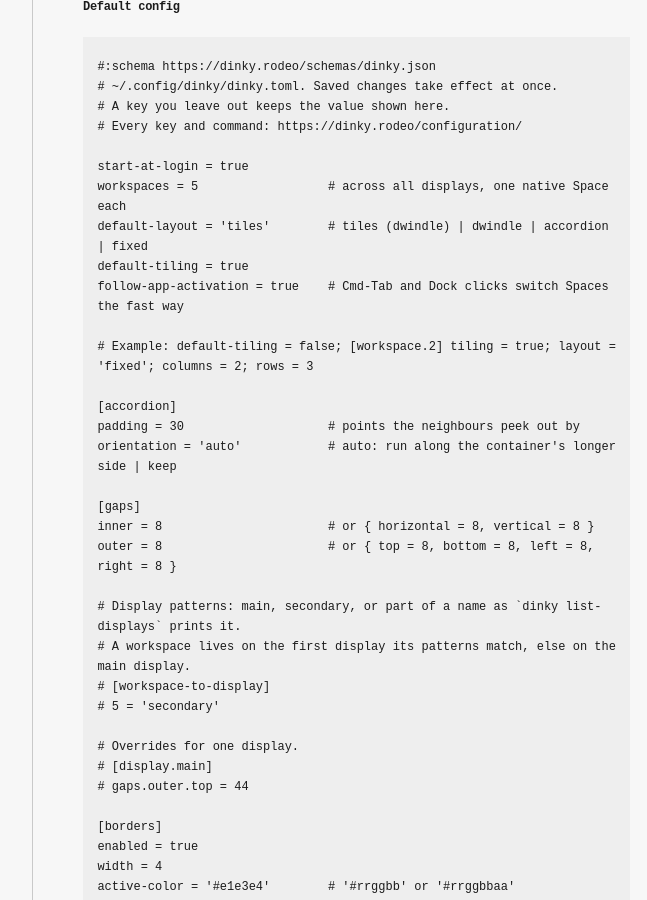
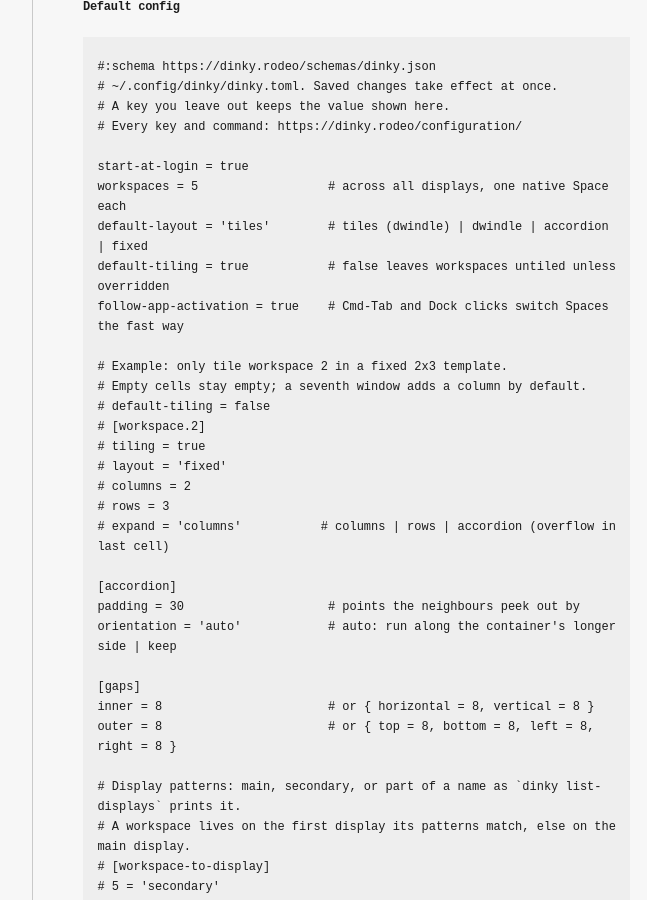
Before and after one commit to eduwass/Dinky, a Jekyll site: the page built from docs/configuration.md, in a window 1280 px wide and 900 px high, scrolled down 6290 px. Shown: the whole window, without its empty margins (205-852 px from the left). Built offline with Jekyll 4.4.1, drawn with Linux system fonts in a browser that asks for light colours.

Commit message:
Add a changelog for 0.4 and sync the manual's default config

```diff
--- a/docs/configuration.md
+++ b/docs/configuration.md
@@ -189,10 +189,18 @@
 start-at-login = true
 workspaces = 5                  # across all displays, one native Space each
 default-layout = 'tiles'        # tiles (dwindle) | dwindle | accordion | fixed
-default-tiling = true
+default-tiling = true           # false leaves workspaces untiled unless overridden
 follow-app-activation = true    # Cmd-Tab and Dock clicks switch Spaces the fast way
 
-# Example: default-tiling = false; [workspace.2] tiling = true; layout = 'fixed'; columns = 2; rows = 3
+# Example: only tile workspace 2 in a fixed 2x3 template.
+# Empty cells stay empty; a seventh window adds a column by default.
+# default-tiling = false
+# [workspace.2]
+# tiling = true
+# layout = 'fixed'
+# columns = 2
+# rows = 3
+# expand = 'columns'           # columns | rows | accordion (overflow in last cell)
 
 [accordion]
 padding = 30                    # points the neighbours peek out by
```
Also changed, not shown: CHANGELOG.md (added).
